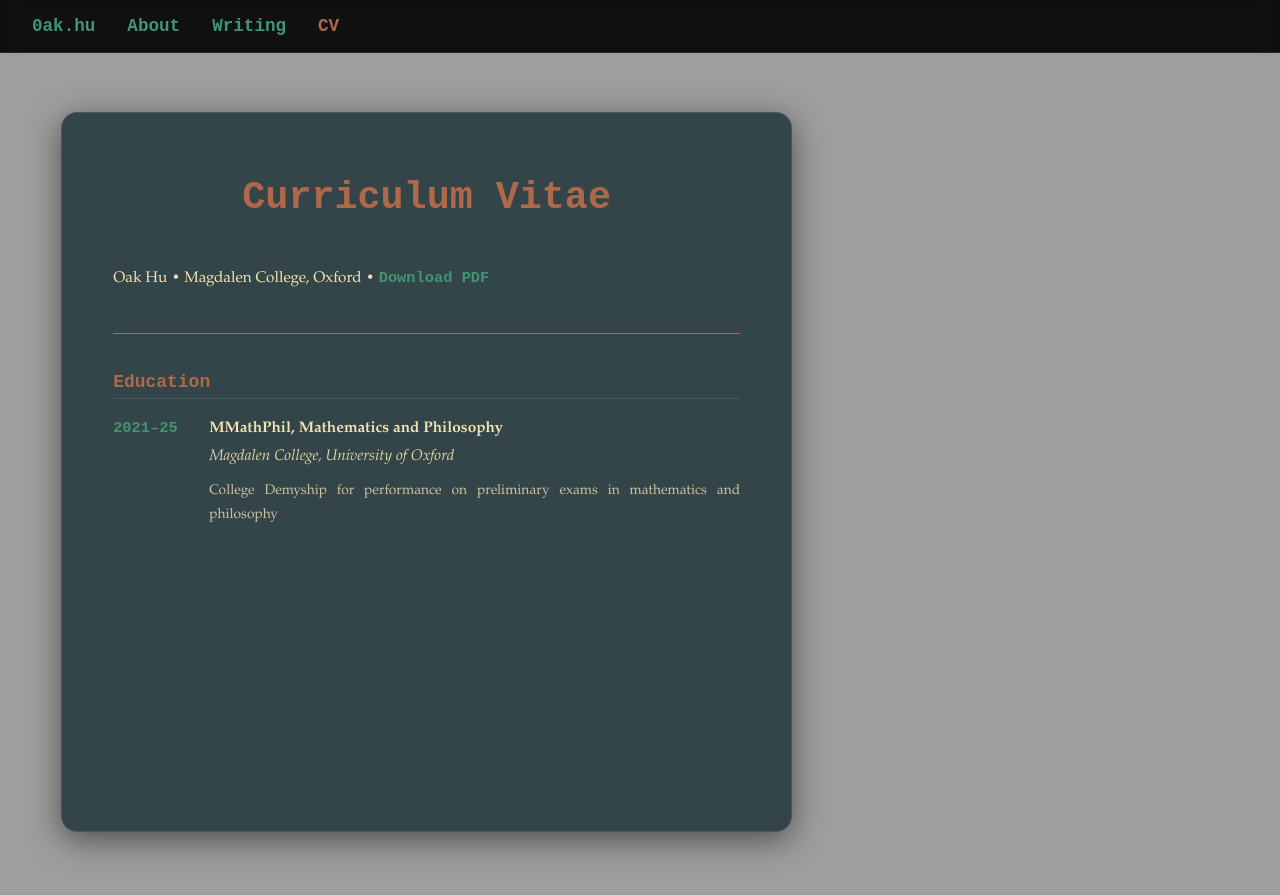
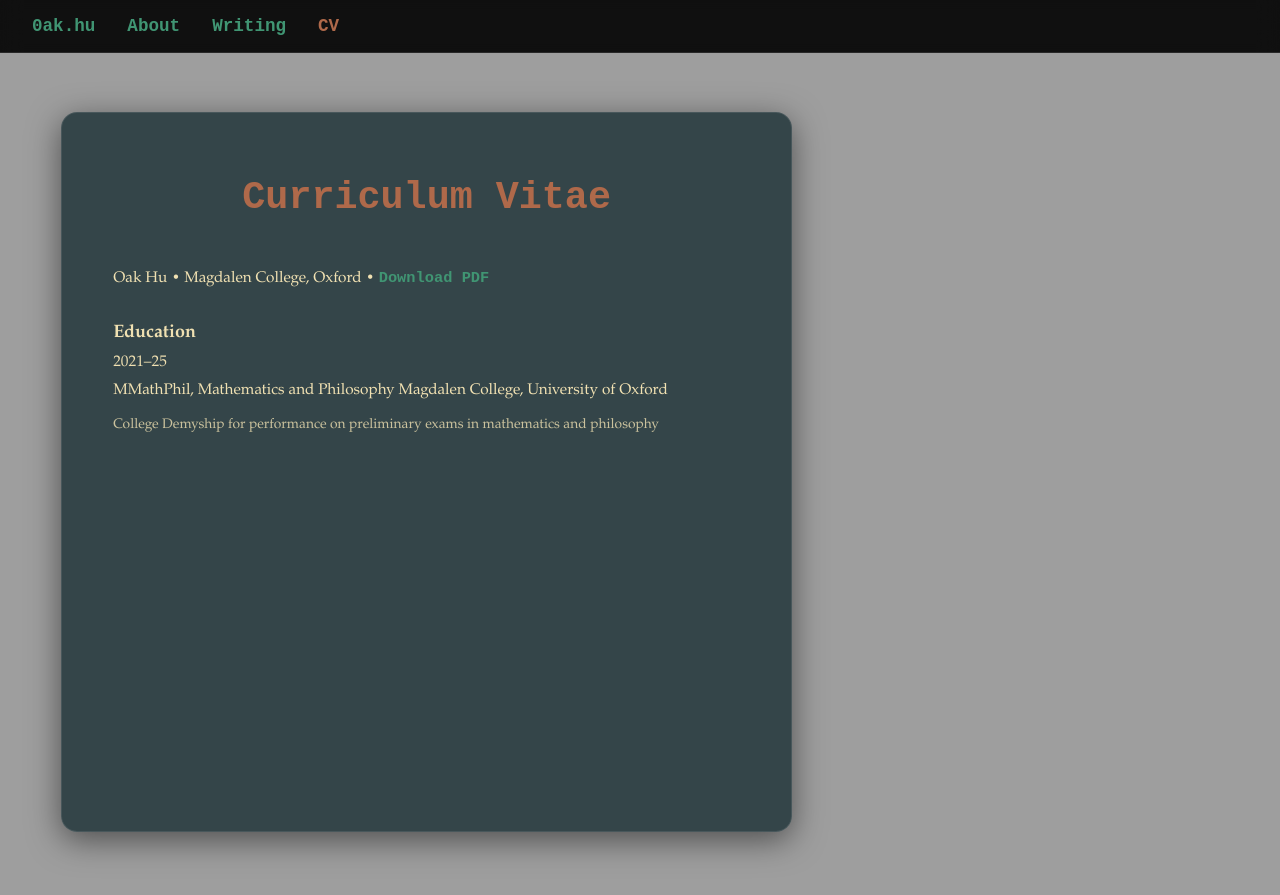
Before and after one commit to oak-hu/site, a Jekyll site: the page built from cv.md, in a window 1280 px wide. Shown: the top 895 px of the page. Built offline with Jekyll 4.4.1, drawn with Linux system fonts in a browser that asks for light colours; some web fonts are replaced.

Commit message:
Update main.scss

```diff
--- a/assets/css/main.scss
+++ b/assets/css/main.scss
@@ -161,7 +161,7 @@
 .profile-img {
     float: right; margin-left: 3vw; margin-bottom: 1.5vw;
     border-radius: 50%; width: 30%; shape-outside: circle(50%);
-    border: 2px solid var(--glass-border);
+    /* Border removed as requested */
 }
 
 /* Writing List */
@@ -193,35 +193,42 @@
     vertical-align: 1px;
     transition: opacity 0.2s;
 }
-/*.writing-tag:hover {
-    opacity: 1;
-    border-color: var(--hover-color);
-    color: var(--hover-color);
-}*/
+
 .writing-title { font-size: 1.4rem; color: var(--link-color); }
-
-/* CV Styling */
-.cv-header { text-align: center; margin-bottom: 2rem; border-bottom: 1px solid var(--text-secondary); padding-bottom: 1rem; }
-.cv-section { margin-bottom: 2rem; }
-.cv-section h3 { font-family: var(--font-display); color: var(--text-secondary); border-bottom: 1px solid rgba(255,255,255,0.1); margin-bottom: 1rem; }
-.cv-entry { margin-bottom: 1rem; display: flex; flex-wrap: wrap; gap: 1rem; }
-.cv-year { font-family: var(--font-display); width: 80px; flex-shrink: 0; color: var(--link-color); font-weight: bold; }
-.cv-detail { flex: 1; }
-.cv-title { font-weight: bold; display: block; }
-.cv-org { font-style: italic; opacity: 0.9; }
 
 /* Sidenotes */
 
 body { counter-reset: sidenote-counter; }
 
 input.margin-toggle { display: none; }
-label.sidenote-number { display: inline-block; cursor: pointer; }
+label.sidenote-number {
+    display: inline-block;
+    cursor: pointer;
+}
 
+/* Styled to look like a link */
 .sidenote-number::before {
     content: counter(sidenote-counter);
     font-size: 0.75em; vertical-align: super; margin-left: 0.2em;
-    font-weight: bold; color: var(--text-primary);
+    font-weight: bold;
+    color: var(--link-color); /* Changed to link color */
+    transition: color 0.2s;
 }
+
+/* "Downish" symbol (⇲) */
+.sidenote-number::after {
+    content: "⇲";
+    display: inline-block;
+    font-size: 0.8em;
+    margin-left: 2px;
+    vertical-align: super;
+    color: var(--hover-color);
+}
+
+.sidenote-number:hover::before {
+    color: var(--hover-color);
+}
+
 .sidenote-number { counter-increment: sidenote-counter; }
 
 .sidenote {
@@ -261,13 +268,3 @@
         width: 100%; margin: 1.5rem 0; padding: 1rem;
     }
 }
-
-/*Gallery
-.gallery-grid { display: grid; grid-template-columns: repeat(auto-fill, minmax(200px, 1fr)); gap: 1.5rem; }
-.gallery-item {
-    position: relative; aspect-ratio: 1; overflow: hidden;
-    border-radius: 8px; border: 1px solid var(--glass-border);
-    background: rgba(0,0,0,0.2); transition: transform 0.2s;
-}
-.gallery-item:hover { transform: scale(1.02); z-index: 2; border-color: var(--hover-color); }
-.gallery-item img { width: 100%; height: 100%; object-fit: cover; }*/
```
